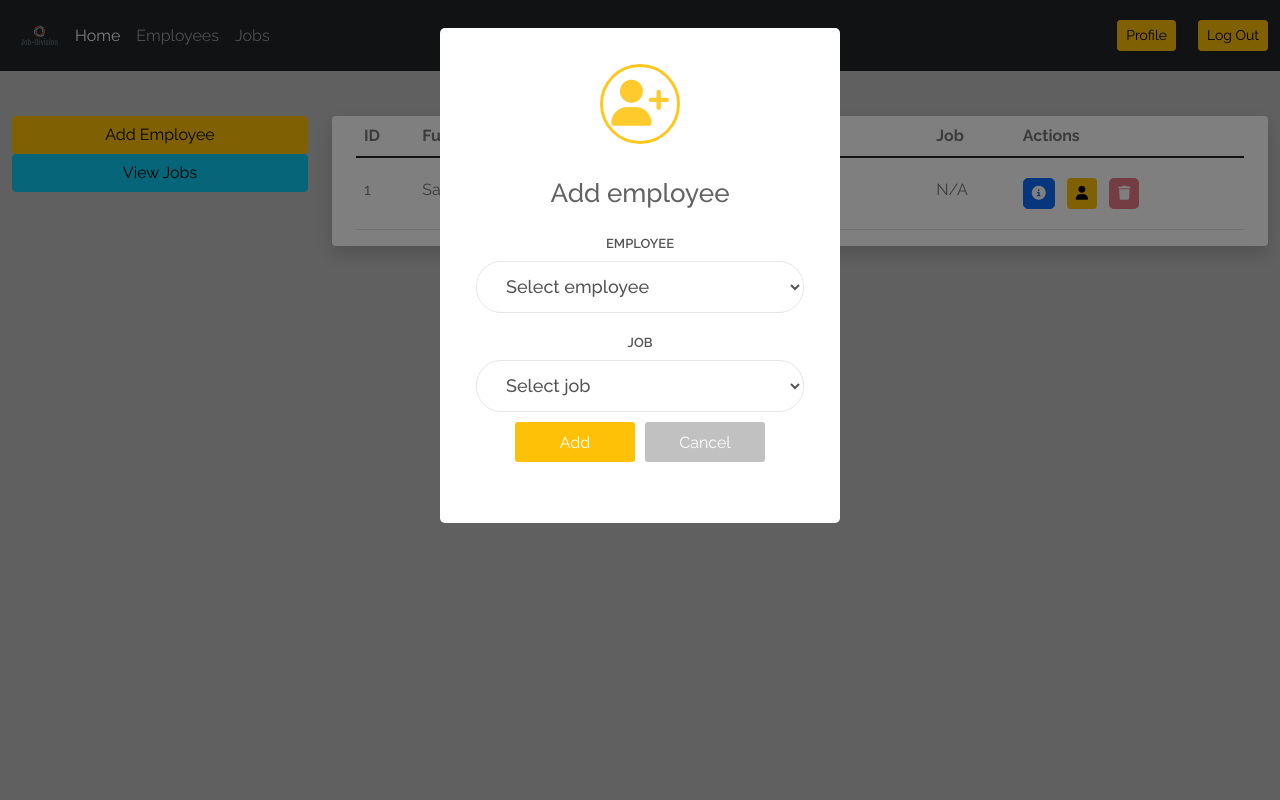
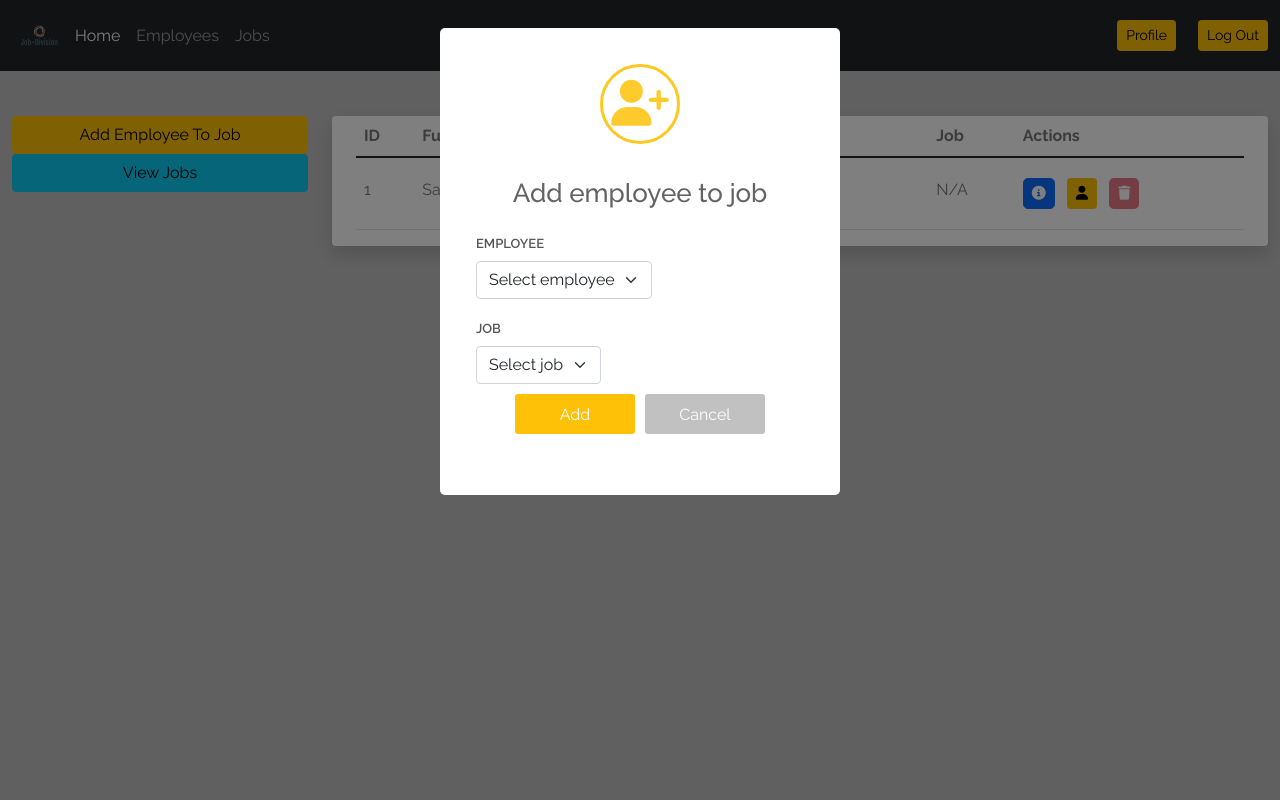
Before and after one commit to iv4nst/job-division, a Flask app: page /employees_list in a window 1280 px wide, after a click on "Add Employee To Job". Run offline with Flask 2, Linux system fonts and the light colour scheme; the visitor is signed in with stand-in values (Sample User, id 1); data comes from the database, SQL or seed files in the repository; data that the repository does not hold is empty; some libraries are stand-ins or nearby versions.

Commit message:
minor improvements

```diff
--- a/app/employees/routes.py
+++ b/app/employees/routes.py
@@ -20,13 +20,9 @@ def employees_list():
     return render_template('employees/employees_list.html', title='Employees', employees=all_employees, jobs=all_jobs)
 
 
-@employees.route('/employee/new', methods=['GET', 'POST'])
+@employees.route('/employee/add_to_job', methods=['GET', 'POST'])
 @login_required
-def add_employee():
-    # TODO: Mozda izbrisati ovu opciju
-    # TODO: Ako ne izbrisem - staviti da stigne mejl sa random sifrom (ubaciti mogucnost random sifre)
-    #  i namestiti na profil da moze da se menja sifra
-
+def add_to_job():
     # get selected employee and job
     unemployed = request.form.get('unemployed')
     job = request.form.get('job_title')
@@ -68,6 +64,7 @@ def profile(employee_id):
 @login_required
 def edit_profile(employee_id):
     """Employee profile"""
+    # TODO: Staviti da moze da se menja sifra i email (ako se menja email, mora sifra da se unese - mozda)
     # TODO: Staviti dugme edit profile ispod slike, u suprotnom message ili nesto tako
     if current_user.id != employee_id:
         abort(403)
--- a/app/static/style.css
+++ b/app/static/style.css
@@ -20,8 +20,7 @@ body {
   padding-top: 50px;
 }
 
-input,
-select {
+input {
   outline: none;
   border: none;
   background: transparent !important;
@@ -709,6 +708,11 @@ hr {
   visibility: visible;
 }
 
+/* MODAL TABLE */
+.custom-table-modal {
+  min-width: auto;
+}
+
 /* buttons - details, update, delete, profile */
 li button {
   border-radius: 0.3rem !important;
@@ -776,6 +780,15 @@ li button {
 /* ==========================================================================
         MODALS
     ========================================================================== */
+
+/* add employee */
+.form-select {
+  width: auto;
+}
+.form-select:focus {
+  box-shadow: none;
+  border-color: #21d4fd;
+}
 
 /* editing */
 .mb-3 label {
--- a/app/templates/auth/reset_password.html
+++ b/app/templates/auth/reset_password.html
@@ -7,7 +7,7 @@
         <div class="wrap-login100 p-l-85 p-r-85 p-t-55 p-b-55">
 
             <form action="" method="post" class="login100-form validate-form flex-sb flex-w">
-                <input type="hidden" name="csrf_token" value="{{ csrf_token() }}" />
+                <input type="hidden" name="csrf_token" value="{{ csrf_token() }}"/>
 
                 <!-- title -->
                 <span class="login100-form-title p-b-32 text-center">
@@ -29,7 +29,6 @@
                 </div>
 
                 <!-- errors -->
-                <!-- TODO ubaciti da ne moze ista sifra -->
                 <div class="message">
                     <span class="error_message">{{ message }}</span>
                 </div>
--- a/app/templates/email/email_sent.html
+++ b/app/templates/email/email_sent.html
@@ -1,4 +1,4 @@
-{% extends 'auth/auth_layout.html' %}
+{% extends 'auth_layout.html' %}
 
 {% block app_content %}
 
--- a/app/templates/employees/employee_modals.html
+++ b/app/templates/employees/employee_modals.html
@@ -1,6 +1,4 @@
 <!-- ========================================================= MODALS =========================================================  -->
-
-<!-- TODO: Staviti nove modale da bude bootstrap 5 i responsive -->
 
 <!-- Add Employee Modal -->
 <div id="employeeAdd" class="modal fade" tabindex="-1" aria-labelledby="employeeAdd">
@@ -10,18 +8,17 @@
                 <div class="icon-box" id="circleAdd">
                     <i class="fas fa-user-plus" id="circleAddIcon"></i>
                 </div>
-                <h4 class="modal-title w-100">Add employee</h4>
+                <h4 class="modal-title w-100">Add employee to job</h4>
             </div>
             <div class="modal-body">
 
-                <form action="{{ url_for('employees.add_employee') }}" method="post"
-                    class="login100-form validate-form flex-sb flex-w">
+                <form action="{{ url_for('employees.add_to_job') }}" method="post">
                     <input type="hidden" name="csrf_token" value="{{ csrf_token() }}" />
 
                     <!-- select employee -->
-                    <label class="label-txt mb-2" for="unemployed">Employee</label>
-                    <div class="wrap-input100 m-b-12">
-                        <select name="unemployed" id="unemployed" class="input100">
+                    <div style="text-align: left;">
+                        <label class="label-txt mb-2" for="unemployed">Employee</label>
+                        <select name="unemployed" id="unemployed" class="form-select">
                             {% for e in employees %}
                             {% if not e.is_employed() %}
                             <option value="{{ e.id }}" selected>{{ e.first_name }}</option>
@@ -29,21 +26,19 @@
                             {% endfor %}
                             <option selected disabled>Select employee</option>
                         </select>
-                        <span class="focus-input100"></span>
                     </div>
 
                     <br>
 
                     <!-- job employee -->
-                    <label class="label-txt mb-2" for="job">Job</label>
-                    <div class="wrap-input100 m-b-12">
-                        <select name="job_title" id="job_title" class="input100">
+                    <div style="text-align: left;">
+                        <label class="label-txt mb-2" for="job">Job</label>
+                        <select name="job_title" id="job_title" class="form-select">
                             {% for job in jobs %}
                             <option value="{{ job.title }}">{{ job.title }}</option>
                             {% endfor %}
                             <option selected disabled>Select job</option>
                         </select>
-                        <span class="focus-input100"></span>
                     </div>
 
                     <!-- add -->
@@ -62,7 +57,7 @@
 
 <!-- Employee Details Modal -->
 <div id="employeeDetails{{employee.id}}" class="modal fade" tabindex="-1"
-    aria-labelledby="employeeDetails{{employee.id}}">
+    aria-labelledby="employeeDetails{{employee.id}}" aria-hidden="true">
     <div class="modal-dialog modal-confirm">
         <div class="modal-content">
             <div class="modal-header flex-column">
--- a/app/templates/employees/employees_list.html
+++ b/app/templates/employees/employees_list.html
@@ -9,8 +9,9 @@
         <!-- left side -->
         <div class="col-lg-3 col-md-3">
             <div class="list-group">
-                <a href="#" class="btn btn-warning" data-bs-toggle="modal" data-bs-target="#employeeAdd">Add
-                    Employee</a>
+                <a href="#" class="btn btn-warning" data-bs-toggle="modal" data-bs-target="#employeeAdd">
+                    Add Employee To Job
+                </a>
                 <a href="{{ url_for('jobs.jobs_list') }}" class="btn btn-info">View Jobs</a>
             </div>
         </div>
@@ -42,7 +43,6 @@
                                         <td>
                                             {% if employee.job %}
                                             {{ employee.job }}
-                                            <small class="d-block">Far far away, behind the word mountains</small>
                                             {% else %}
                                             N/A
                                             {% endif %}
--- a/app/templates/employees/profile-edit.html
+++ b/app/templates/employees/profile-edit.html
@@ -188,7 +188,7 @@
                                     <h6 class="mb-0">Job</h6>
                                 </div>
                                 <div class="col-sm-9 text-secondary">
-                                    <select name="job_title" id="job_title">
+                                    <select name="job_title" id="job_title" class="form-select">
                                         {% if employee.job %}
                                         <option selected disabled>{{ employee.job }}</option>
                                         {% else %}
--- a/app/templates/jobs/job_modals.html
+++ b/app/templates/jobs/job_modals.html
@@ -49,7 +49,7 @@
                 <div class="content">
                     <div class="container">
                         <div class="table-responsive">
-                            <table class="table custom-table">
+                            <table class="table custom-table custom-table-modal">
                                 <thead>
                                     <tr>
                                         <th scope="col">ID</th>
@@ -206,7 +206,7 @@
                     cannot be undone.</p>
             </div>
             <div class="modal-footer justify-content-center">
-                <form action="{{ url_for('jobs.delete_job', job_id=job.id) }}">
+                <form action="{{ url_for('jobs.delete_job', job_id=job.id) }}" novalidate>
                     <button type="submit" class="btn" id="deleteButton">Delete</button>
                     <button type="button" class="btn" id="cancelButton" data-bs-dismiss="modal">Cancel</button>
                 </form>
```
Also changed, not shown: app/jobs/routes.py (+5 -9 lines).
